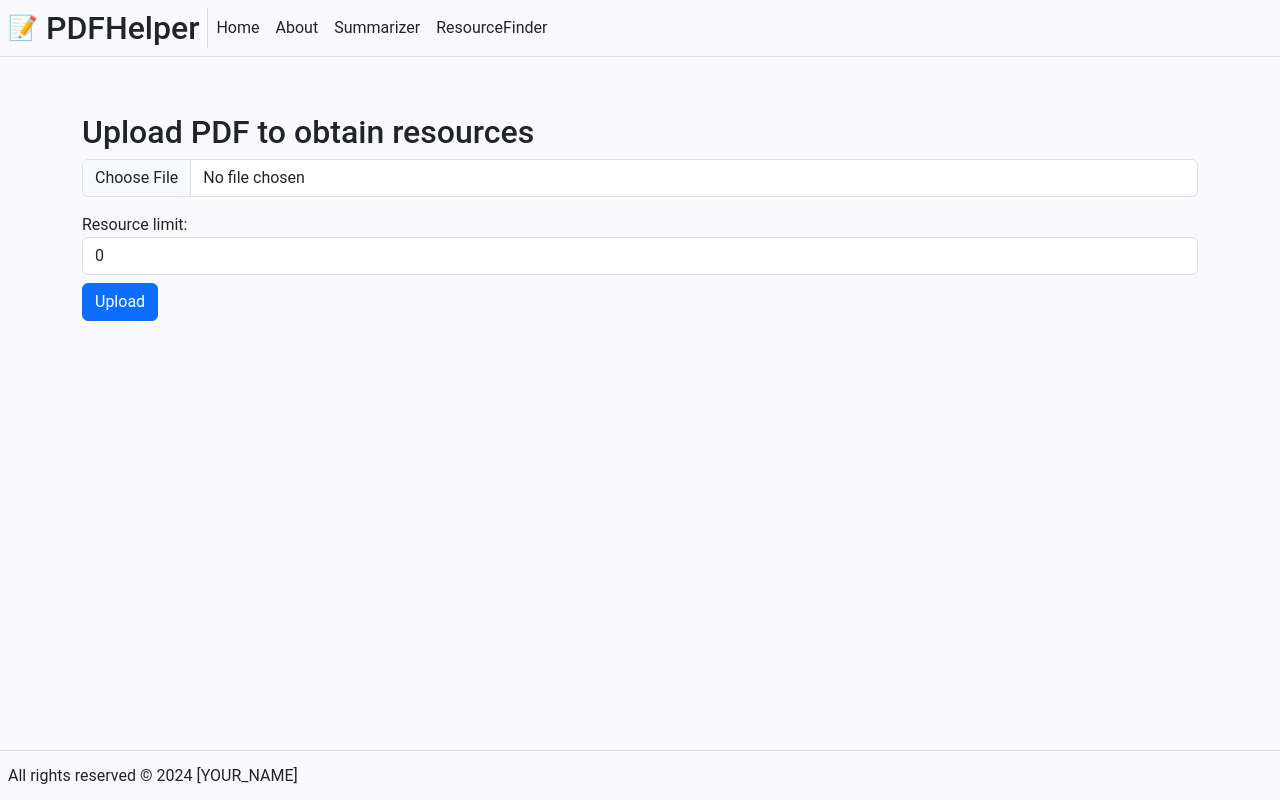
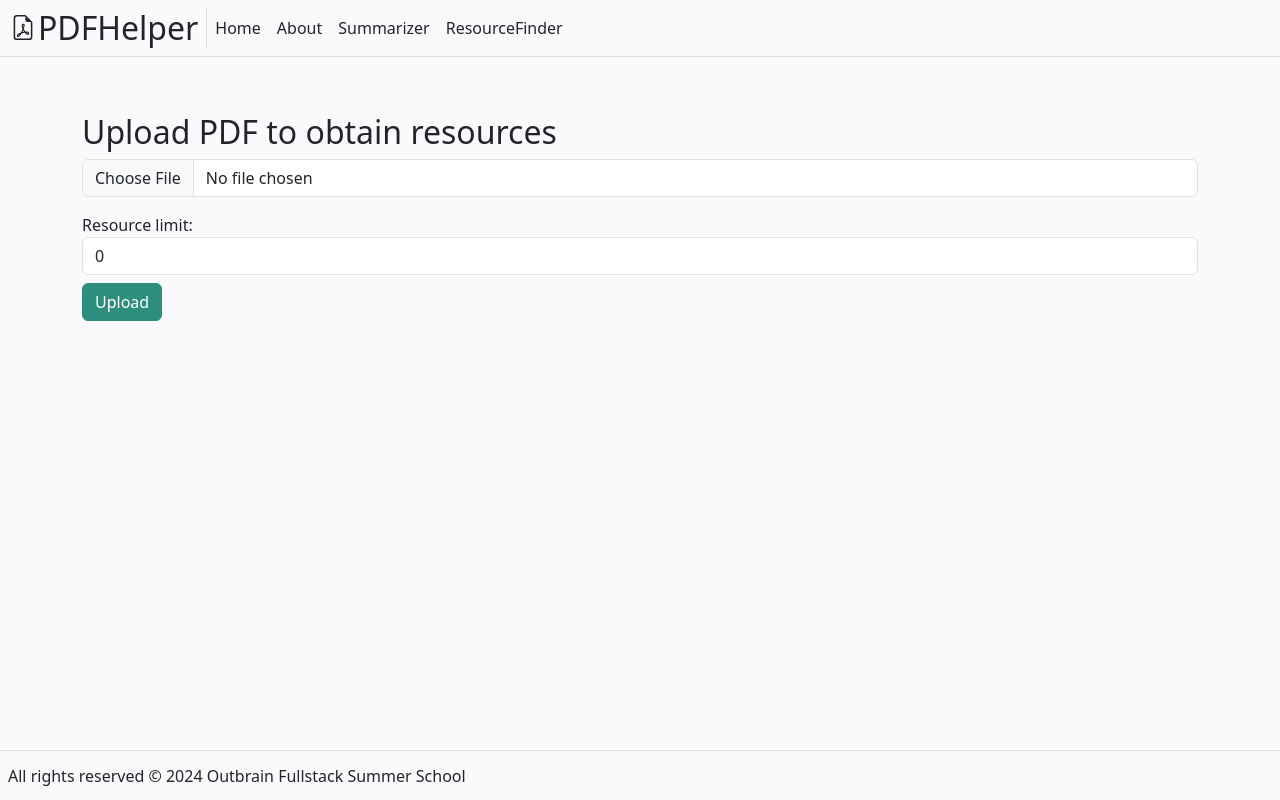
Before and after one commit to ob-fsss-2024/pdf-helper, an Angular app in the folder front-end/: page /resourcefinder in a window 1280 px wide. Built offline with nearby package versions, Linux system fonts and the light colour scheme.

Commit message:
added styling

```diff
--- a/front-end/angular.json
+++ b/front-end/angular.json
@@ -32,7 +32,8 @@
                         ],
                         "styles": [
                         "node_modules/bootstrap/dist/css/bootstrap.css",
-                        "src/styles.less"
+                        "src/styles.less",
+                        "src/custom_styles.css"
                         ],
                         "scripts": [
                         "node_modules/bootstrap/dist/js/bootstrap.bundle.min.js"
--- a/front-end/src/app/components/footer/footer.component.html
+++ b/front-end/src/app/components/footer/footer.component.html
@@ -1 +1 @@
-All rights reserved © 2024 [YOUR_NAME]
+All rights reserved © 2024 Outbrain Fullstack Summer School
--- a/front-end/src/app/components/header/header.component.html
+++ b/front-end/src/app/components/header/header.component.html
@@ -1,4 +1,9 @@
-<h1><a routerLink="/">PDFHelper</a></h1>
+<h1>
+    <svg xmlns="http://www.w3.org/2000/svg" width="30" height="25" fill="currentColor" class="bi bi-file-earmark-pdf" viewBox="0 0 16 16">
+        <path d="M14 14V4.5L9.5 0H4a2 2 0 0 0-2 2v12a2 2 0 0 0 2 2h8a2 2 0 0 0 2-2M9.5 3A1.5 1.5 0 0 0 11 4.5h2V14a1 1 0 0 1-1 1H4a1 1 0 0 1-1-1V2a1 1 0 0 1 1-1h5.5z"/>
+        <path d="M4.603 14.087a.8.8 0 0 1-.438-.42c-.195-.388-.13-.776.08-1.102.198-.307.526-.568.897-.787a7.7 7.7 0 0 1 1.482-.645 20 20 0 0 0 1.062-2.227 7.3 7.3 0 0 1-.43-1.295c-.086-.4-.119-.796-.046-1.136.075-.354.274-.672.65-.823.192-.077.4-.12.602-.077a.7.7 0 0 1 .477.365c.088.164.12.356.127.538.007.188-.012.396-.047.614-.084.51-.27 1.134-.52 1.794a11 11 0 0 0 .98 1.686 5.8 5.8 0 0 1 1.334.05c.364.066.734.195.96.465.12.144.193.32.2.518.007.192-.047.382-.138.563a1.04 1.04 0 0 1-.354.416.86.86 0 0 1-.51.138c-.331-.014-.654-.196-.933-.417a5.7 5.7 0 0 1-.911-.95 11.7 11.7 0 0 0-1.997.406 11.3 11.3 0 0 1-1.02 1.51c-.292.35-.609.656-.927.787a.8.8 0 0 1-.58.029m1.379-1.901q-.25.115-.459.238c-.328.194-.541.383-.647.547-.094.145-.096.25-.04.361q.016.032.026.044l.035-.012c.137-.056.355-.235.635-.572a8 8 0 0 0 .45-.606m1.64-1.33a13 13 0 0 1 1.01-.193 12 12 0 0 1-.51-.858 21 21 0 0 1-.5 1.05zm2.446.45q.226.245.435.41c.24.19.407.253.498.256a.1.1 0 0 0 .07-.015.3.3 0 0 0 .094-.125.44.44 0 0 0 .059-.2.1.1 0 0 0-.026-.063c-.052-.062-.2-.152-.518-.209a4 4 0 0 0-.612-.053zM8.078 7.8a7 7 0 0 0 .2-.828q.046-.282.038-.465a.6.6 0 0 0-.032-.198.5.5 0 0 0-.145.04c-.087.035-.158.106-.196.283-.04.192-.03.469.046.822q.036.167.09.346z"/>
+      </svg>
+    <a routerLink="/">PDFHelper</a></h1>
 <ul class="fsss-header__links">
     <li>
         <a routerLink="/">Home</a>
--- a/front-end/src/app/components/header/header.component.less
+++ b/front-end/src/app/components/header/header.component.less
@@ -15,7 +15,6 @@
         font-size: min(2em, 8vw);
 
         &::before {
-            content: '📝';
             font-size: var(--font-size-icon);
             margin-right: var(--spacing-small);
         }
--- a/front-end/src/app/views/about/about.view.html
+++ b/front-end/src/app/views/about/about.view.html
@@ -1,5 +1,15 @@
-<h1>About</h1>
-<p>
+
+
+<div class="container">
+    <div class="px-4 py-5 my-5 text-center">
+
+        <svg xmlns="http://www.w3.org/2000/svg" width="85" height="68" fill="currentColor" class="bi bi-file-earmark-pdf" viewBox="0 0 16 16">
+            <path d="M14 14V4.5L9.5 0H4a2 2 0 0 0-2 2v12a2 2 0 0 0 2 2h8a2 2 0 0 0 2-2M9.5 3A1.5 1.5 0 0 0 11 4.5h2V14a1 1 0 0 1-1 1H4a1 1 0 0 1-1-1V2a1 1 0 0 1 1-1h5.5z"/>
+            <path d="M4.603 14.087a.8.8 0 0 1-.438-.42c-.195-.388-.13-.776.08-1.102.198-.307.526-.568.897-.787a7.7 7.7 0 0 1 1.482-.645 20 20 0 0 0 1.062-2.227 7.3 7.3 0 0 1-.43-1.295c-.086-.4-.119-.796-.046-1.136.075-.354.274-.672.65-.823.192-.077.4-.12.602-.077a.7.7 0 0 1 .477.365c.088.164.12.356.127.538.007.188-.012.396-.047.614-.084.51-.27 1.134-.52 1.794a11 11 0 0 0 .98 1.686 5.8 5.8 0 0 1 1.334.05c.364.066.734.195.96.465.12.144.193.32.2.518.007.192-.047.382-.138.563a1.04 1.04 0 0 1-.354.416.86.86 0 0 1-.51.138c-.331-.014-.654-.196-.933-.417a5.7 5.7 0 0 1-.911-.95 11.7 11.7 0 0 0-1.997.406 11.3 11.3 0 0 1-1.02 1.51c-.292.35-.609.656-.927.787a.8.8 0 0 1-.58.029m1.379-1.901q-.25.115-.459.238c-.328.194-.541.383-.647.547-.094.145-.096.25-.04.361q.016.032.026.044l.035-.012c.137-.056.355-.235.635-.572a8 8 0 0 0 .45-.606m1.64-1.33a13 13 0 0 1 1.01-.193 12 12 0 0 1-.51-.858 21 21 0 0 1-.5 1.05zm2.446.45q.226.245.435.41c.24.19.407.253.498.256a.1.1 0 0 0 .07-.015.3.3 0 0 0 .094-.125.44.44 0 0 0 .059-.2.1.1 0 0 0-.026-.063c-.052-.062-.2-.152-.518-.209a4 4 0 0 0-.612-.053zM8.078 7.8a7 7 0 0 0 .2-.828q.046-.282.038-.465a.6.6 0 0 0-.032-.198.5.5 0 0 0-.145.04c-.087.035-.158.106-.196.283-.04.192-.03.469.046.822q.036.167.09.346z"/>
+          </svg>
+        <h1 class="display-5 fw-bold mt-2">About</h1>
+        <div class="col-lg-6 mx-auto">
+            <p style="text-align: center;">
 
                 Our PDF Helper app streamlines document handling by offering a summary function that
                 condenses user's PDF into concise overviews, saving them valuable time.
@@ -7,8 +17,20 @@
                 quickly grasp essential information without sifting through lengthy documents.
                 Additionally, the app enhances research capabilities by providing access to external resources
                  based on keywords found within the PDF,
-     providing deeper understanding and exploration of related topics, kickstarting working on projects and related.
+                 providing exploration of related topics and kickstarting project research process.
 
 
             </p>
-<p>You can see the source code <a href="https://github.com/ob-fsss-2024/frontend" target="_blank">here</a>.</p>
+
+          <div class="d-grid gap-2 d-sm-flex justify-content-sm-center">
+            <p>You can see the source code <a href="https://github.com/marijacetkovic/outbrain" target="_blank">here</a>.</p>
+
+          </div>
+        </div>
+      </div>
+
+
+
+
+
+</div>
--- a/front-end/src/app/views/home/home.view.html
+++ b/front-end/src/app/views/home/home.view.html
@@ -1,14 +1,24 @@
-<a routerLink="/resource">
-    <div class="fsss-home-view__note-preview fsss-home-view__note-create">
-        <h1>+</h1>
-        Generate Summary
+    <div class="container">
+        <div class="px-4 py-5 my-5 text-center">
+
+            <svg xmlns="http://www.w3.org/2000/svg" width="85" height="68" fill="currentColor" class="bi bi-file-earmark-pdf" viewBox="0 0 16 16">
+                <path d="M14 14V4.5L9.5 0H4a2 2 0 0 0-2 2v12a2 2 0 0 0 2 2h8a2 2 0 0 0 2-2M9.5 3A1.5 1.5 0 0 0 11 4.5h2V14a1 1 0 0 1-1 1H4a1 1 0 0 1-1-1V2a1 1 0 0 1 1-1h5.5z"/>
+                <path d="M4.603 14.087a.8.8 0 0 1-.438-.42c-.195-.388-.13-.776.08-1.102.198-.307.526-.568.897-.787a7.7 7.7 0 0 1 1.482-.645 20 20 0 0 0 1.062-2.227 7.3 7.3 0 0 1-.43-1.295c-.086-.4-.119-.796-.046-1.136.075-.354.274-.672.65-.823.192-.077.4-.12.602-.077a.7.7 0 0 1 .477.365c.088.164.12.356.127.538.007.188-.012.396-.047.614-.084.51-.27 1.134-.52 1.794a11 11 0 0 0 .98 1.686 5.8 5.8 0 0 1 1.334.05c.364.066.734.195.96.465.12.144.193.32.2.518.007.192-.047.382-.138.563a1.04 1.04 0 0 1-.354.416.86.86 0 0 1-.51.138c-.331-.014-.654-.196-.933-.417a5.7 5.7 0 0 1-.911-.95 11.7 11.7 0 0 0-1.997.406 11.3 11.3 0 0 1-1.02 1.51c-.292.35-.609.656-.927.787a.8.8 0 0 1-.58.029m1.379-1.901q-.25.115-.459.238c-.328.194-.541.383-.647.547-.094.145-.096.25-.04.361q.016.032.026.044l.035-.012c.137-.056.355-.235.635-.572a8 8 0 0 0 .45-.606m1.64-1.33a13 13 0 0 1 1.01-.193 12 12 0 0 1-.51-.858 21 21 0 0 1-.5 1.05zm2.446.45q.226.245.435.41c.24.19.407.253.498.256a.1.1 0 0 0 .07-.015.3.3 0 0 0 .094-.125.44.44 0 0 0 .059-.2.1.1 0 0 0-.026-.063c-.052-.062-.2-.152-.518-.209a4 4 0 0 0-.612-.053zM8.078 7.8a7 7 0 0 0 .2-.828q.046-.282.038-.465a.6.6 0 0 0-.032-.198.5.5 0 0 0-.145.04c-.087.035-.158.106-.196.283-.04.192-.03.469.046.822q.036.167.09.346z"/>
+              </svg>
+            <h1 class="display-5 fw-bold mt-2">Welcome To PDFHelper</h1>
+            <div class="col-lg-6 mx-auto">
+                <p class="lead mb-4">
+                    We are providing you the following functionalities:
+                </p>
+              <div class="d-grid gap-2 d-sm-flex justify-content-sm-center">
+                <button type="button" routerLink="/summarizer" class="btn btn-outline-primary btn-lg px-4 gap-3">Generate a summary</button>
+                <button type="button" routerLink="/resourcefinder" class="btn btn-outline-primary btn-lg px-4">Generate resources</button>
+              </div>
+            </div>
+          </div>
+
+
+
+
+
     </div>
-</a>
-<ng-container>
-    <a routerLink="">
-        <div class="fsss-home-view__note-preview">
-            <h2></h2>
-            <textarea readonly class="fsss-home-view__note-text"]></textarea>
-        </div>
-    </a>
-</ng-container>
--- a/front-end/src/app/views/home/home.view.less
+++ b/front-end/src/app/views/home/home.view.less
@@ -1,5 +1,4 @@
 :host {
-    display: grid;
     grid-template-columns: repeat(auto-fill, minmax(300px, 1fr));
     padding: var(--spacing-small);
     gap: var(--spacing-huge);
--- /dev/null
+++ b/front-end/src/custom_styles.css
@@ -0,0 +1,23 @@
+.btn-outline-primary {
+    color: #2d8e7e;
+    border-color: #2d8e7e !important;
+}
+
+  .btn-outline-primary:hover {
+    color: white;
+    background-color: #2d8e7e !important;
+    border-color: #2d8e7e !important;
+  }
+
+
+  .btn-primary {
+    color: white;
+    background-color: #2d8e7e !important;
+    border-color: #2d8e7e !important;
+}
+
+.btn-primary:hover {
+    color: white;
+    background-color: #226c60 !important;
+    border-color: #226c60 !important;
+  }
--- a/front-end/src/styles.less
+++ b/front-end/src/styles.less
@@ -9,11 +9,12 @@ html {
     --spacing-small: 8px;
     --spacing-huge: 24px;
     --border-radius: 4px;
+    --height:100%;
 }
 
 body {
     margin: 0;
-    font-family: Roboto, sans-serif;
+    --height:100%;;
 }
 
 a {
```
Lines whose indentation alone changed are shown as unchanged.
